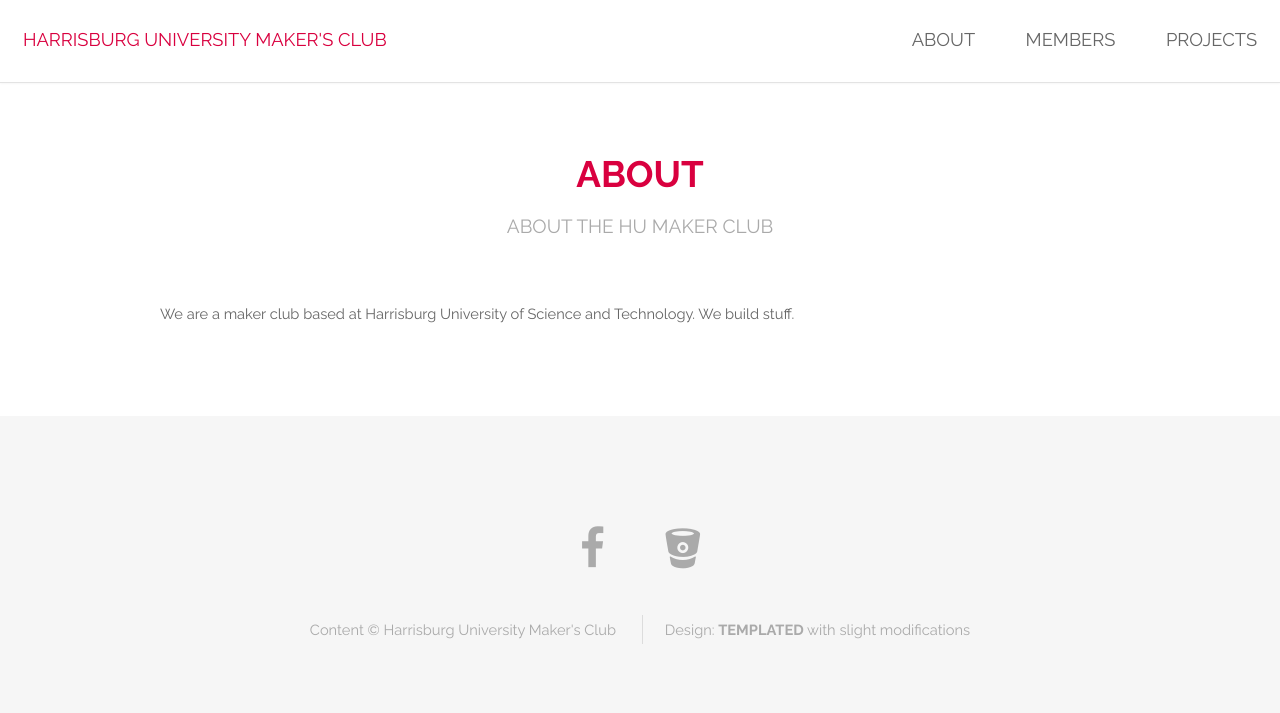
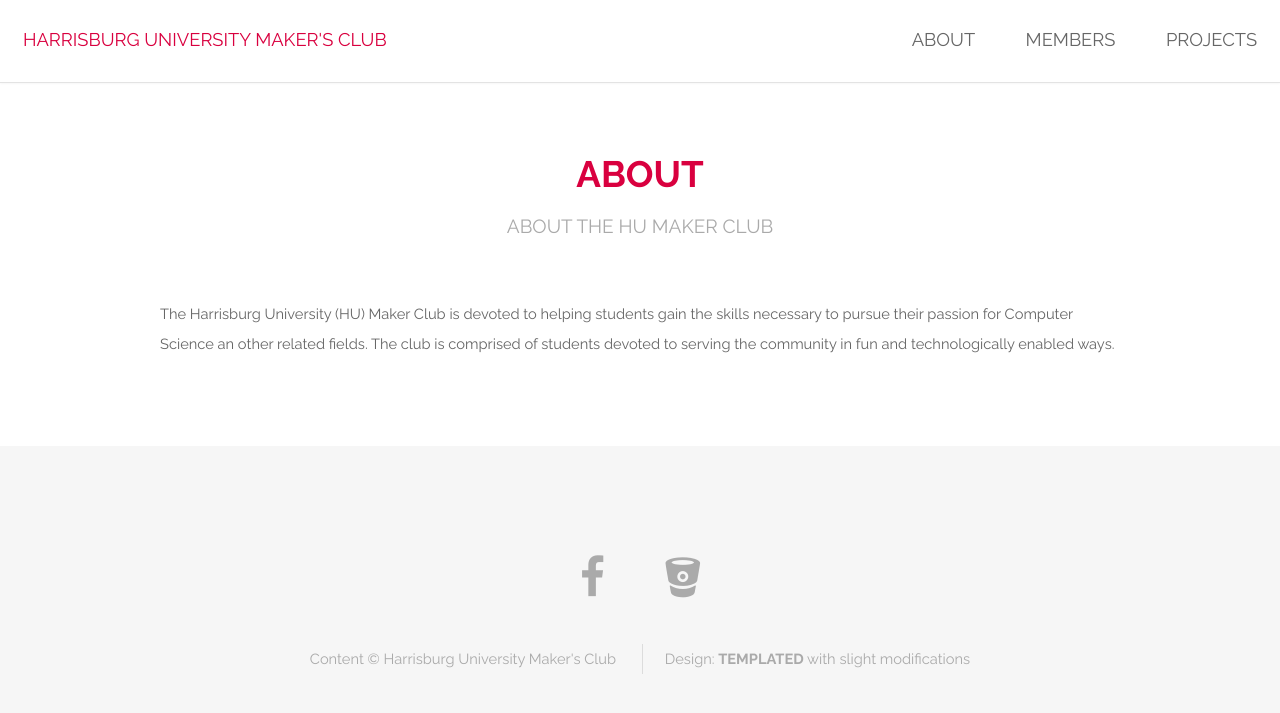
Before and after one commit to stripedpurple/hu-maker-club-site, a Jekyll site: the page built from about.md, in a window 1280 px wide. Shown: the top 713 px of the page. Built offline with Jekyll 4.4.1, drawn with Linux system fonts in a browser that asks for light colours.

Commit message:
Added more to the about page. tweaked color scheme.

```diff
--- a/about.md
+++ b/about.md
@@ -5,5 +5,4 @@ subtitle: About the HU Maker Club
 permalink: /about/
 ---
 
-We are a maker club based at Harrisburg University of Science and
-Technology. We build stuff.
+The Harrisburg University (HU) Maker Club is devoted to helping students gain the skills necessary to pursue their passion for Computer Science an other related fields. The club is comprised of students devoted to serving the community in fun and technologically enabled ways.
--- a/css/colors.css
+++ b/css/colors.css
@@ -7,7 +7,7 @@
 }
 
 .container a, #header nav > ul > li a:hover, #footer a:hover {
-	color: #82cfc9;
+	color: #82c8cf;
 	text-decoration: none;
 }
 
```
Also changed, not shown: 1 other file.
